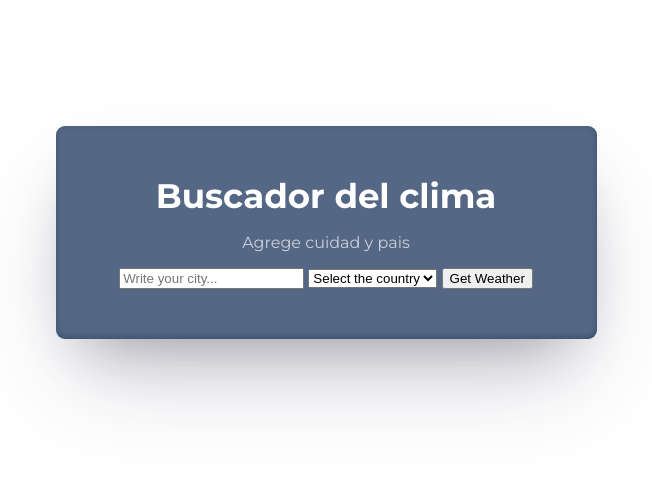
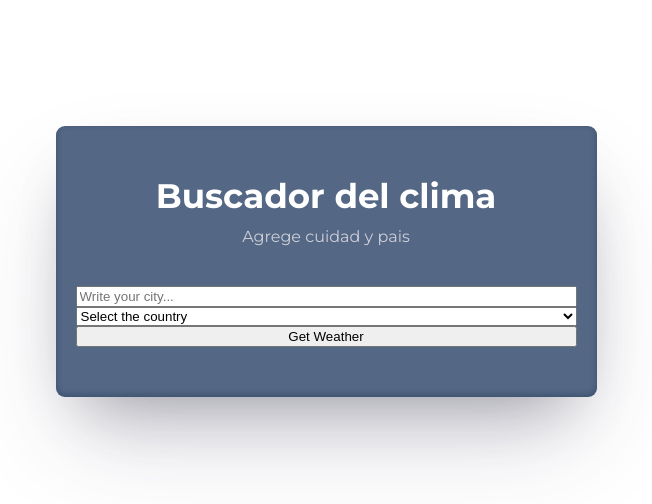
Before and after one commit to BryanCachimuel/Ruta_de_Aprendizaje_de_JavaScript, a PHP site: page / in a window 1280 px wide. Shown: the top 504 px of the page, without its empty margins (314-966 px from the left). Run offline with PHP 8.4, Linux system fonts and the light colour scheme.

Commit message:
estructurando los estilos para mejorar el maquetado de la vista principal del ejercicio parte dos

```diff
--- a/Clima/publico/css/estilos.css
+++ b/Clima/publico/css/estilos.css
@@ -19,3 +19,24 @@ body{
 .weather-content p{
     color: #cfcfd9;
 }
+.result{
+    margin-bottom: 8%;
+}
+.result p{
+    margin: 5px 0 5px;
+}
+.result h2{
+    font-size: 70px;
+    line-height: 70px;
+    margin: -10px 0 10px;
+    color: #fff;
+}
+.result h5{
+    font-size: 21px;
+    margin: 2px;
+    color: #fff;
+}
+form {
+    display: flex;
+    flex-direction: column;
+}
```
